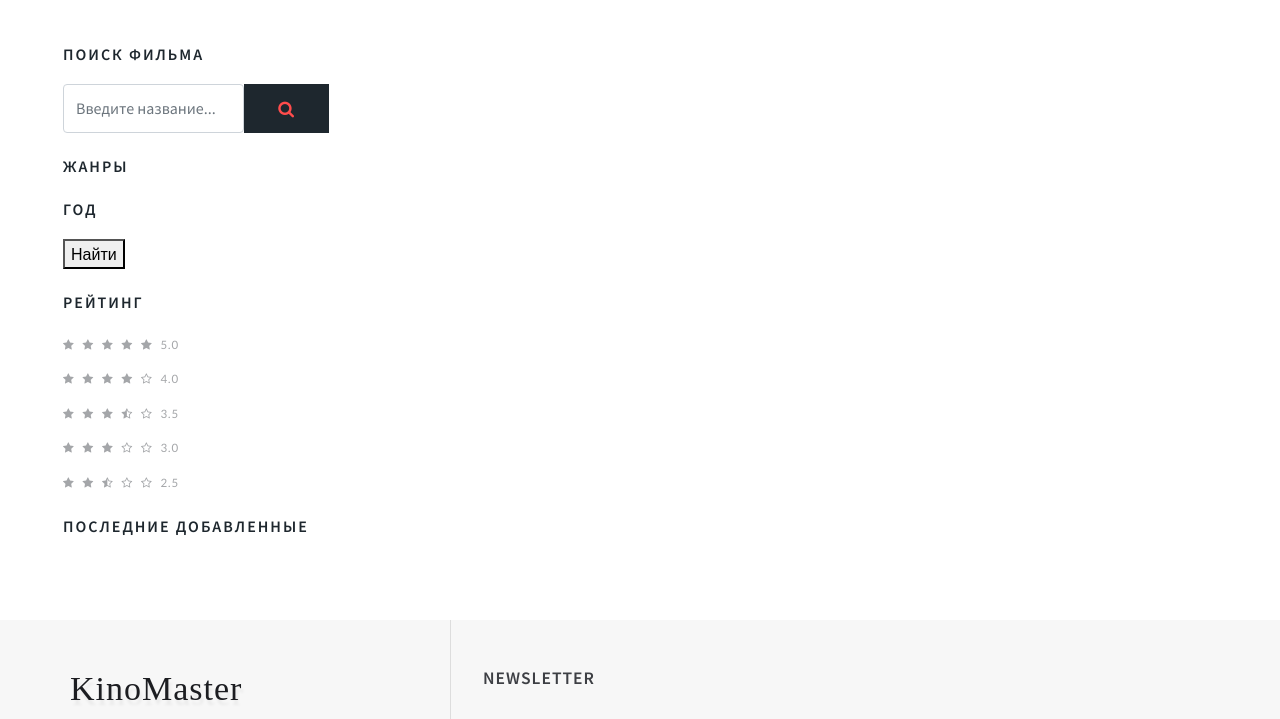
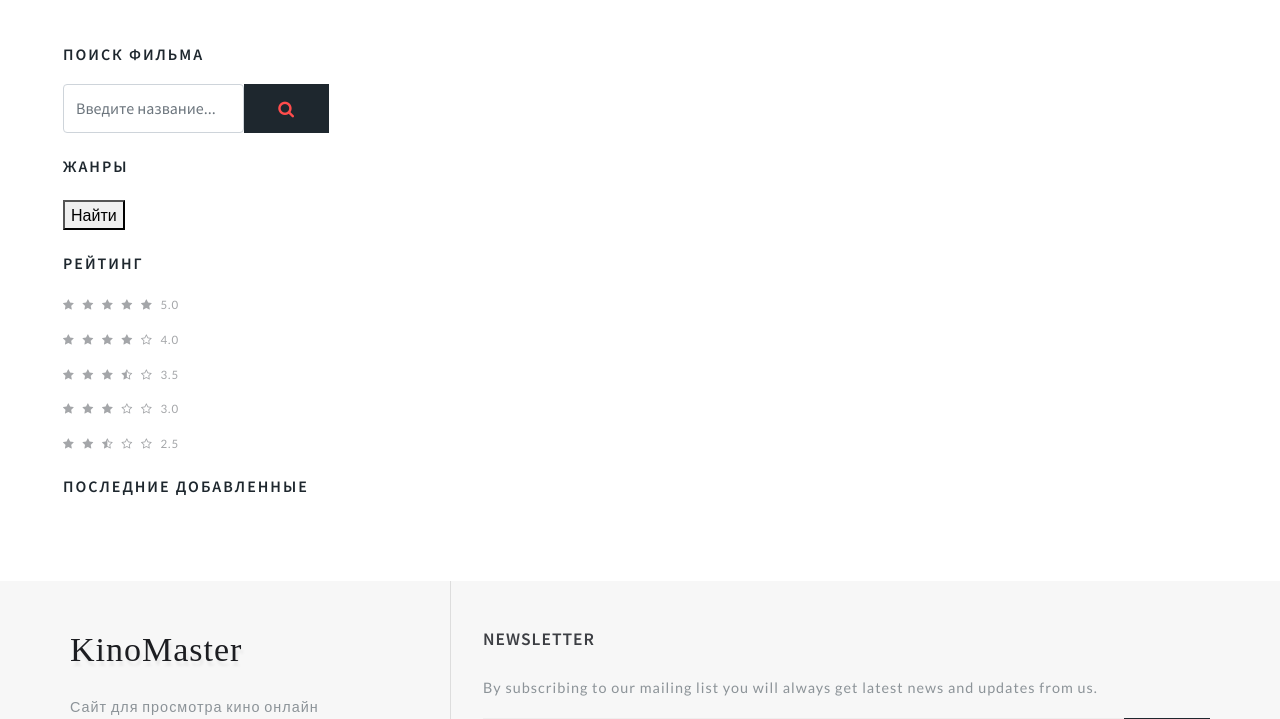
Before and after one commit to Dobromudrov/django-kinomaster-project, a Django app: page / in a window 1280 px wide. Shown: the part 713-1432 px from the top of the page. Run offline with Django 4.2, Linux system fonts and the light colour scheme; data that the repository does not hold is empty; some libraries are stand-ins or nearby versions.

Commit message:
hide search(year)

```diff
--- a/kinomaster/main_page/templates/include/sidebar.html
+++ b/kinomaster/main_page/templates/include/sidebar.html
@@ -22,17 +22,19 @@
     </div>
     <!-- // preference -->
     <!-- discounts -->
-    <div class="left-side">
-        <h3 class="sear-head editContent">Год</h3>
-        <ul class="w3layouts-box-list">
-            {% for movie in view.get_years %}
-            <li class="editContent">
-                <input type="checkbox" class="checked" name="year" value="{{ movie.year }}">
-                <span class="span editContent">{{ movie.year }}</span>
-            </li>
-            {% endfor %}
-        </ul>
-    </div>
+
+
+<!--    <div class="left-side">-->
+<!--        <h3 class="sear-head editContent">Год</h3>-->
+<!--        <ul class="w3layouts-box-list">-->
+<!--            {% for movie in view.get_years %}-->
+<!--            <li class="editContent">-->
+<!--                <input type="checkbox" class="checked" name="year" value="{{ movie.year }}">-->
+<!--                <span class="span editContent">{{ movie.year }}</span>-->
+<!--            </li>-->
+<!--            {% endfor %}-->
+<!--        </ul>-->
+<!--    </div>-->
     <button type="submit">Найти</button>
 </form>
 <!-- //discounts -->
```
